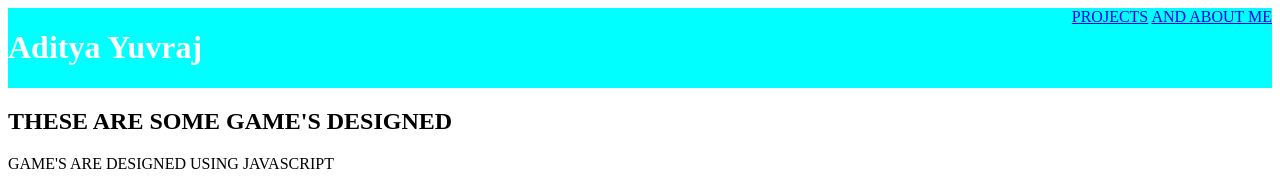
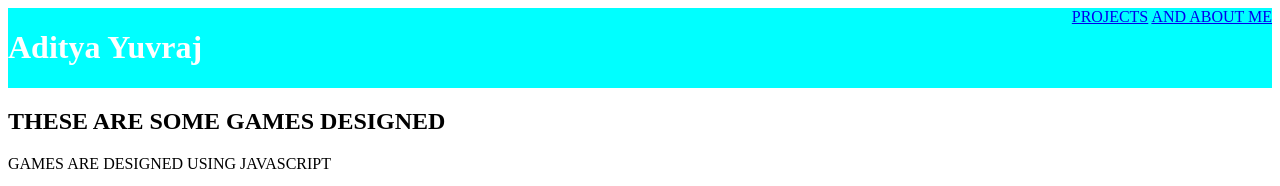
Before and after one commit to Adityalio/WEBSITE, a plain HTML site: page index.html in a window 1280 px wide. Shown: the top 186 px of the page. Drawn offline with Linux system fonts and the light colour scheme.

Commit message:
Add files via upload

```diff
--- a/index.html
+++ b/index.html
@@ -17,8 +17,8 @@ href="style.css" />
   <a href="https://code.whitehatjr.com/s/dashboard"> AND ABOUT ME</a>
 </div>
 </div>
-  <h2>THESE ARE SOME GAME'S DESIGNED </h2>
-  <p>GAME'S ARE DESIGNED USING JAVASCRIPT</p>
+  <h2>THESE ARE SOME GAMES DESIGNED </h2>
+  <p>GAMES ARE DESIGNED USING JAVASCRIPT</p>
   <div class="grid">
 <div class="item">
   <a href="https://editor.p5js.org/whitehatjr/present/ePJrHCACM"><IMg src="TREX" width=300 height=300></img></a>
```
